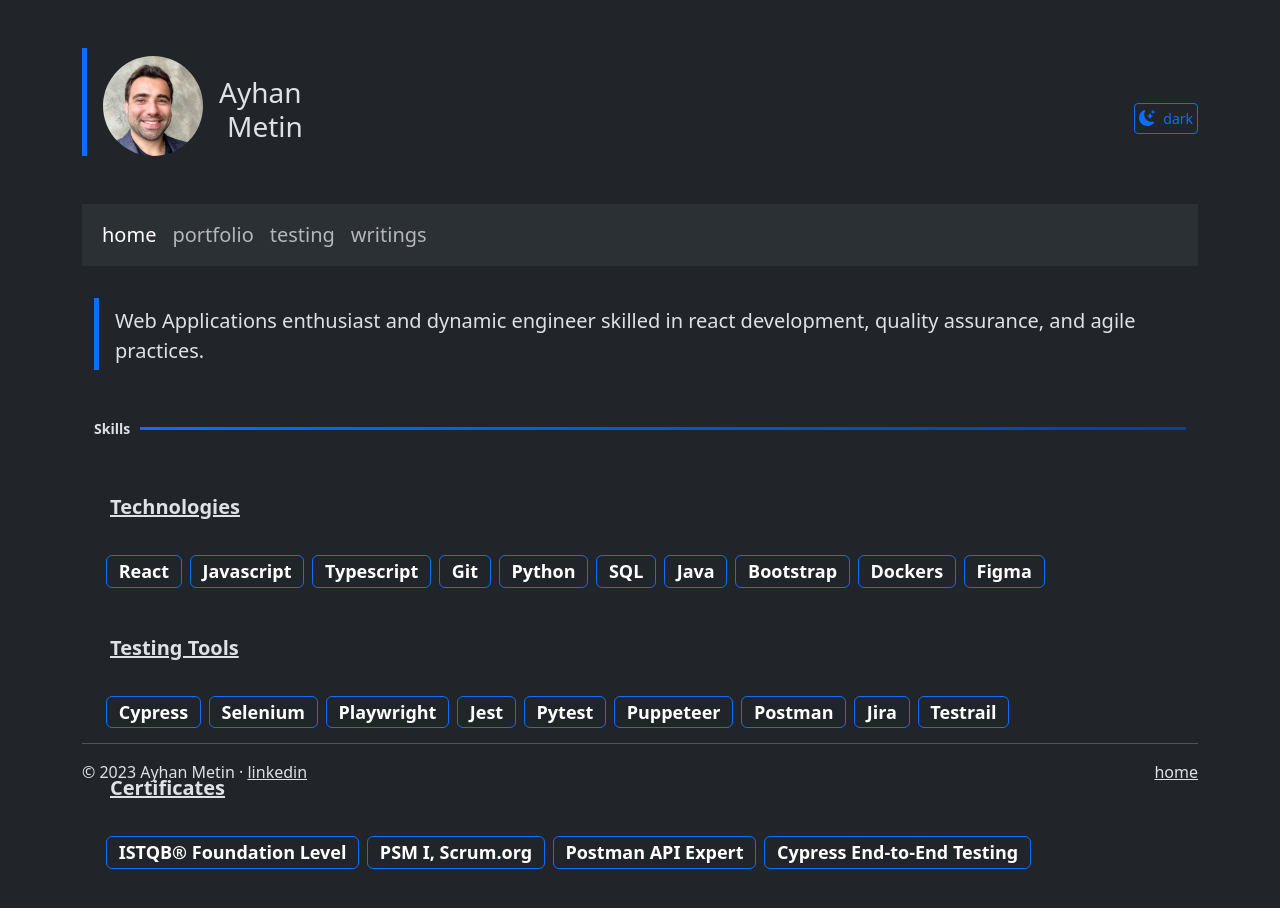
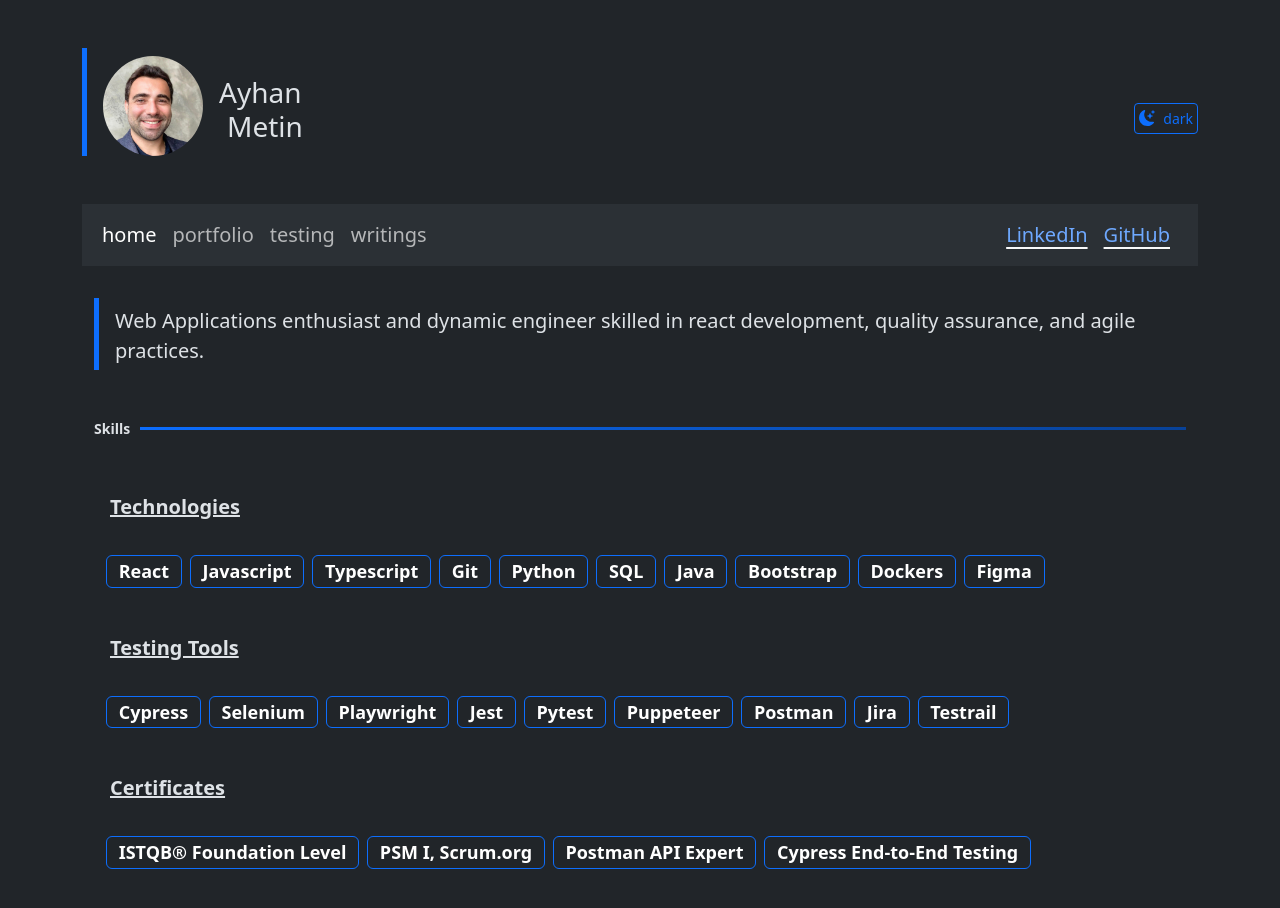
Before and after one commit to ayhanmetin/portfolio, a React (Vite) app: page / in a window 1280 px wide. Shown: the top 908 px of the page. Built offline with nearby package versions, Linux system fonts and the light colour scheme.

Commit message:
initial commit

```diff
--- a/src/App.jsx
+++ b/src/App.jsx
@@ -4,7 +4,6 @@ import Home from './components/Home';
 import Writing from './components/Writing';
 import Portfolio from './components/Portfolio';
 import Testing from './components/Testing';
-import Footer from './components/Footer';
 import PageNotFound from './pages/PageNotFound';
 import { Route, Routes } from 'react-router-dom';
 import 'bootstrap/dist/js/bootstrap.bundle.min';
@@ -33,7 +32,6 @@ function App() {
 
       <div className='row justify-content-center'>
         <div className='col-12'>
-          <Footer />
         </div>
       </div>
     </div>
--- a/src/components/NavBar.jsx
+++ b/src/components/NavBar.jsx
@@ -27,7 +27,7 @@ export default function NavBar() {
           <ThemeIcon />
         </div>
       </header>
-      <nav className='navbar navbar-expand-lg bg-body-tertiary mb-3 '>
+      <nav className='navbar navbar-expand-lg bg-body-tertiary mb-3'>
         <div className='container-fluid'>
           <button
             className='navbar-toggler'
@@ -58,6 +58,22 @@ export default function NavBar() {
                 writings
               </NavLink>
             </div>
+            <div className='ms-auto link-hover'>
+              <a
+                target='_blank'
+                href='https://www.linkedin.com/in/ayhanmet/'
+                className='link-underline-light link-offset-2 Link opacity 75 link-hover me-3'
+              >
+                LinkedIn
+              </a>
+              <a
+                target='_blank'
+                href='https://github.com/ayhanmetin'
+                className='link-underline-light link-offset-2 Link opacity 75 link-hover me-3'
+              >
+                GitHub
+              </a>
+            </div>
           </div>
         </div>
       </nav>
```
Also changed, not shown: src/components/Footer.jsx (line endings or trailing spaces).
